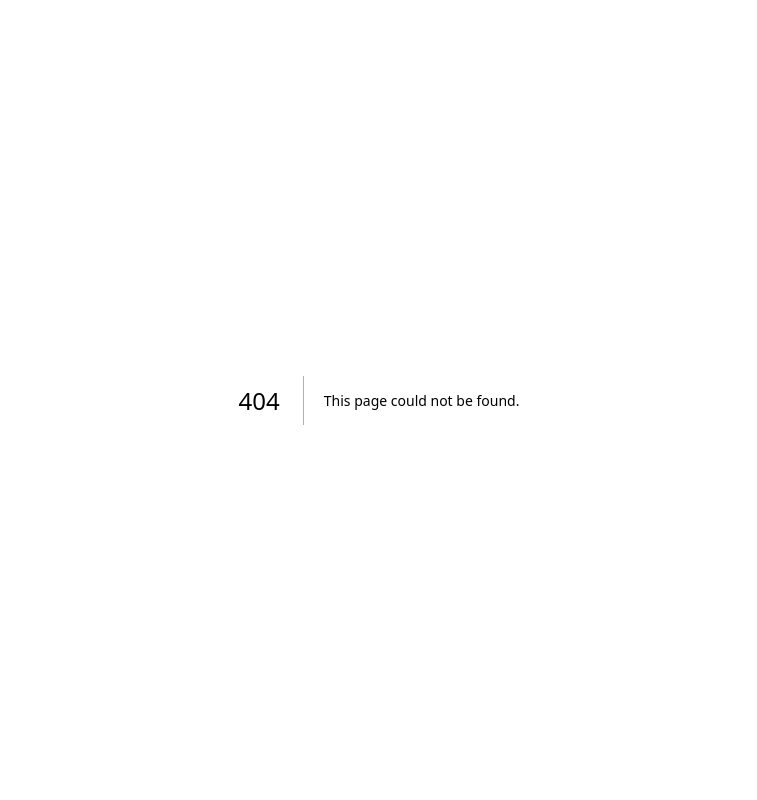
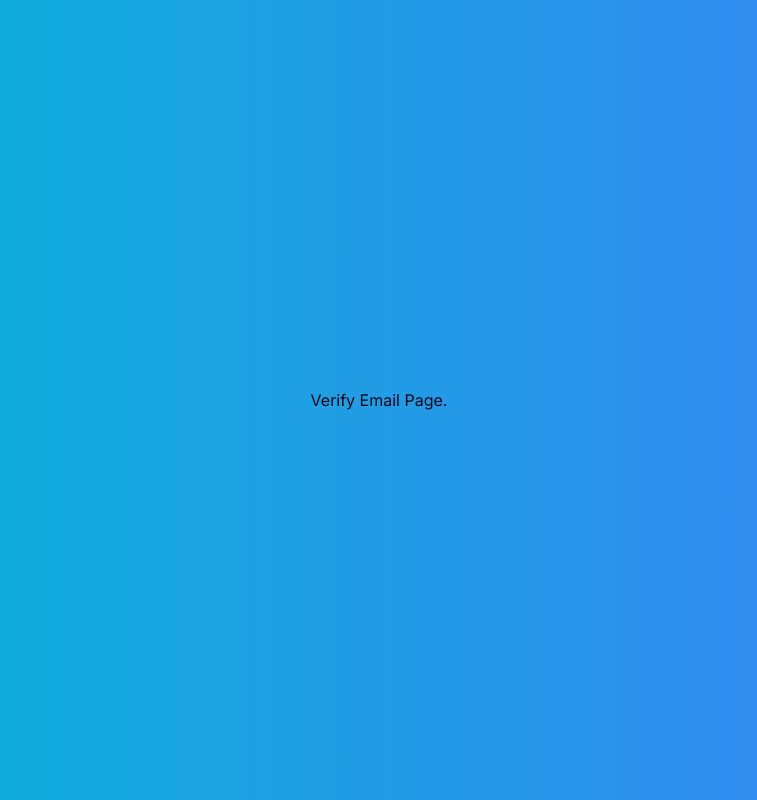
Before and after one commit to adityabhattad2021/authentication, a Next.js app: page /auth/verify-email in a window 1280 px wide. Before the commit this address had no page. Shown: the whole page, without its empty margins (261-1018 px from the left). Built offline with nearby package versions, Linux system fonts and the light colour scheme.

Commit message:
chore: add verify-email route to public routes

```diff
--- a/actions/register.ts
+++ b/actions/register.ts
@@ -1,5 +1,4 @@
 "use server";
-
 import { RegisterSchema } from "@/schema";
 import * as z from "zod";
 import bcrypt from "bcryptjs";
--- /dev/null
+++ b/app/auth/verify-email/page.tsx
@@ -0,0 +1,7 @@
+export default function VerifyEmailPage() {
+    return (
+        <div>
+            Verify Email Page.
+        </div>
+    )
+}
--- a/routes.ts
+++ b/routes.ts
@@ -1,8 +1,11 @@
 export const publicRoutes = [
-    "/"
+    "/",
+    "/auth/verify-email"
 ];
 
 
+
+// This routes can be only accessed when the user is logged out.
 export const authRoutes = [
     "/auth/login",
     "/auth/register",
```
